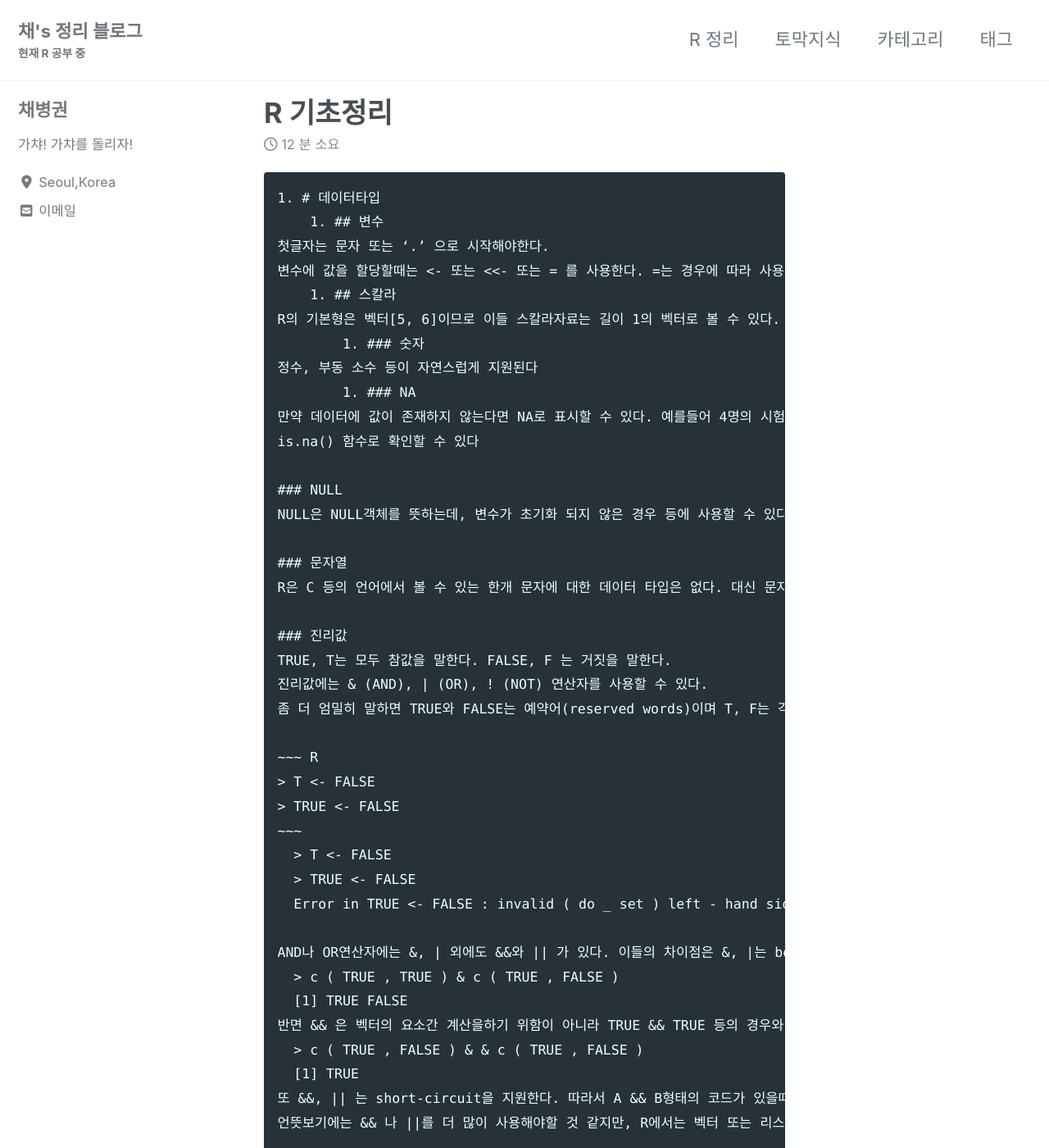
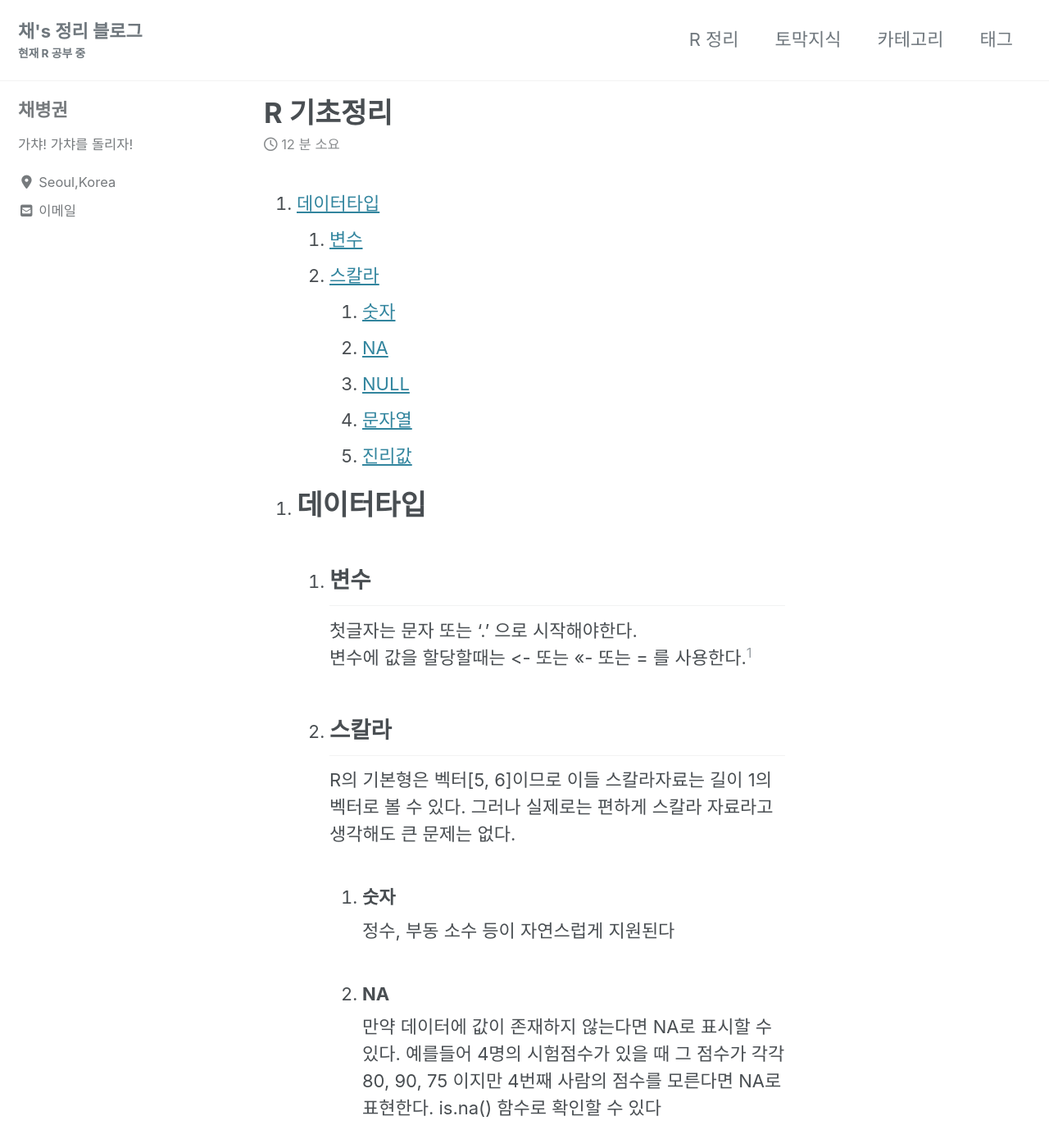
Before and after one commit to ByeongGwonChae/mynotebook, a Jekyll site: the page built from _posts/2020-01-01-R-first-note.md, in a window 1280 px wide and 1400 px high. Shown: the whole window at 82% size. Built offline with Jekyll 4.4.1, drawn with Linux system fonts in a browser that asks for light colours; cached includes are drawn as plain includes; nearby versions of some CDN libraries; some of the changed text lies outside the part shown.

Commit message:
Update 2020-01-01-R-first-note.md

```diff
--- a/_posts/2020-01-01-R-first-note.md
+++ b/_posts/2020-01-01-R-first-note.md
@@ -7,11 +7,11 @@ tag:
 ---
 1. 목차
 {:toc}
-~~~~~~
+
 1. # 데이터타입
     1. ## 변수
-첫글자는 문자 또는 ‘.’ 으로 시작해야한다.
-변수에 값을 할당할때는 <- 또는 <<- 또는 = 를 사용한다. =는 경우에 따라 사용될 수 없는 경우가 있다.
+첫글자는 문자 또는 ‘.’ 으로 시작해야한다.<br>
+변수에 값을 할당할때는 <- 또는 <<- 또는 = 를 사용한다.[^1]
     1. ## 스칼라
 R의 기본형은 벡터[5, 6]이므로 이들 스칼라자료는 길이 1의 벡터로 볼 수 있다. 그러나 실제로는 편하게 스칼라 자료라고 생각해도 큰 문제는 없다.
         1. ### 숫자
@@ -303,7 +303,7 @@ seq len()은 N값이 인자로 주어지면 1, 2, ..., N으로 구성된 벡터
   또는 str()문으로도 확인해 볼수 있다.
   벡터와 행렬의 결과가 유사해보이지만 벡터의 경우 차원이 [1:2](1차원에 값이 2개)라고 표시되어있는 반면, 행렬은 차원이 [1:2, 1](2차원이고 2행 1열)로 표시되어 있는 점이 다르다.
   is.factor, is.numeric (숫자 벡터), is.character(문자열 벡터), is.matrix, is.data.frame 등의 ‘is.*’ 형태의 함수들을 사용해 데이터의 타입을 확인 할 수 있다. 다음 코드에 몇가지 예를 보였다.
-~~~~~~
+
   9 타입 변환
   타입간의 변환은 각 타입에 인자로 변환할 데이터를 넘기거나, ‘as.*’ 종류의 함수를 사용하여 수행할 수 있다.
   다음은 행렬을 data.frame()의 인자로 넘겨 데이터 프레임으로 형변환 하는 예이다.
```
Also changed, not shown: other parts of _posts/2020-01-01-R-first-note.md (+2 -0 lines).
